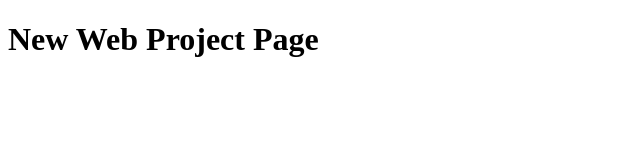
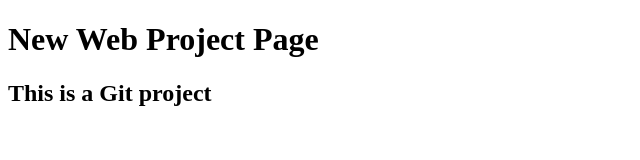
Before and after one commit to dotannetix/GitProject, a plain HTML site: page index.html in a window 1280 px wide. Shown: the whole page, without its empty margins (0-640 px from the left). Drawn offline with Linux system fonts and the light colour scheme.

Commit message:
this is my second commit

```diff
--- a/index.html
+++ b/index.html
@@ -7,5 +7,6 @@
 	</head>
 	<body>
 		<h1>New Web Project Page</h1>
+		<h2>This is a Git project</h2>
 	</body>
 </html>
```
